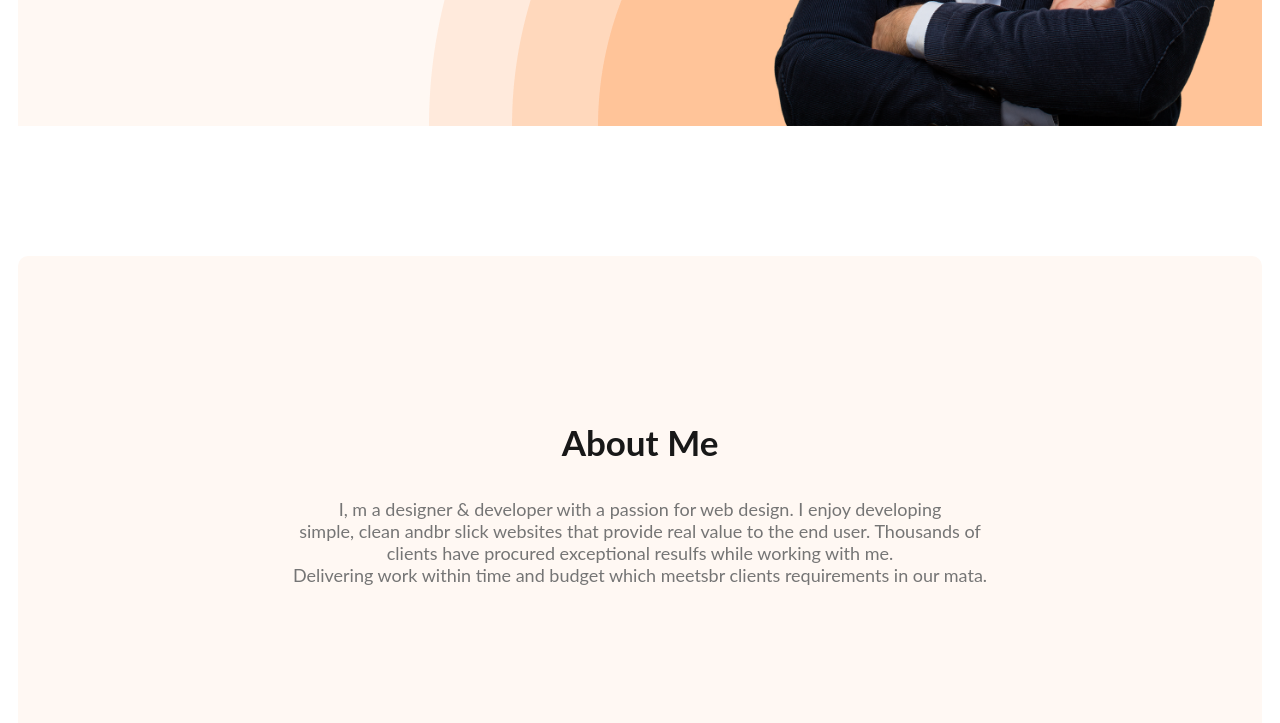
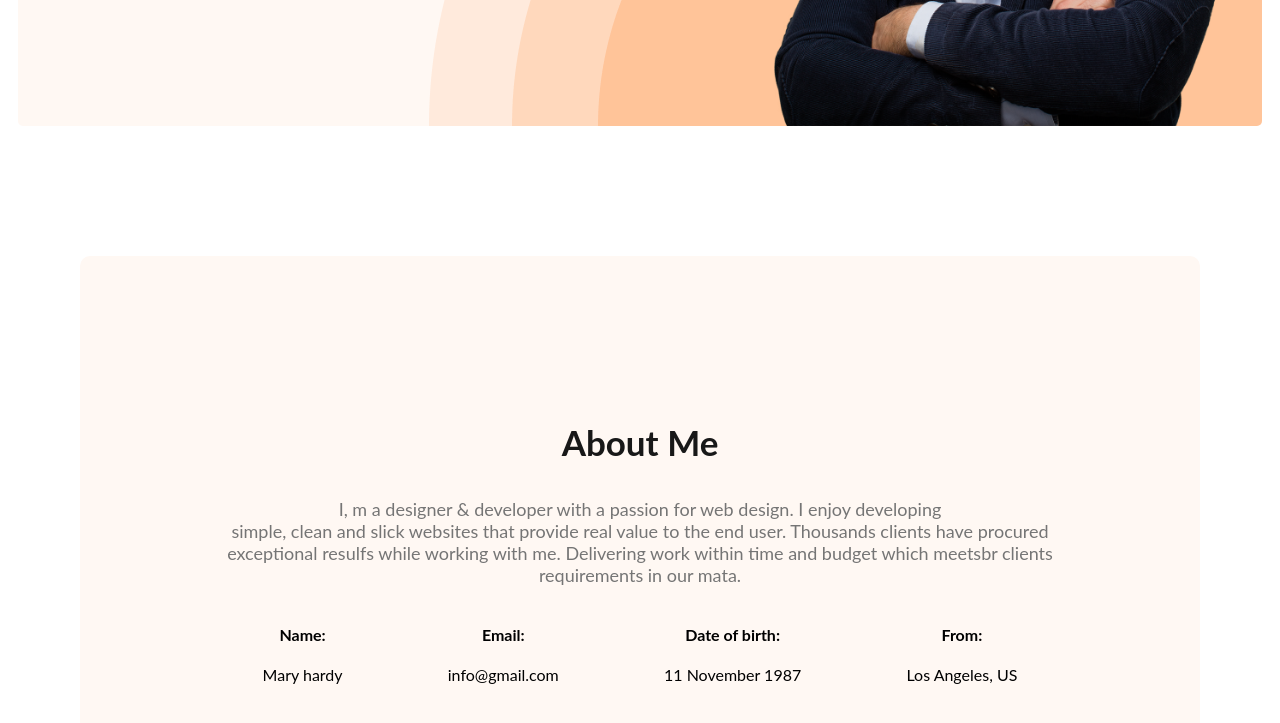
Before and after one commit to kbnishat/DevPortfolio, a plain HTML site: page index.html in a window 1280 px wide. Shown: the part 635-1358 px from the top of the page. Drawn offline with Linux system fonts and the light colour scheme.

```diff
--- a/index.html
+++ b/index.html
@@ -55,11 +55,30 @@
             <section class="about">
                 <h3 class="section-title">About Me</h3>
                 <p class="section-description">I, m a designer & developer with a passion for web design. I enjoy developing <br>
-                    simple, clean andbr
-                     slick websites that provide real value to the end user. Thousands of <br>
-                     clients have procured exceptional resulfs while working with me.<br>
+                    simple, clean and
+                     slick websites that provide real value to the end user. Thousands
+                     clients have procured exceptional resulfs while working with me.
                       Delivering work within time and budget which meetsbr
                      clients requirements in our mata.</p>
+                     <div class="about-info-description">
+                        <div class="about-info">
+                        <h4 class="info-title"> Name:</h4>
+                        <p class="info-discription">Mary hardy</p>
+                        </div>
+                        <div class="about-info">
+                            <h4 class="info-title">Email:</h4>
+
+                            <p class="info-discription"> info@gmail.com</p>
+                        </div>
+                        <div class="about-info">
+                            <h4 class="info-title">Date of birth:</h4>
+                            <p class="info-discription">11 November 1987</p>
+                        </div>
+                        <div class="about-info">
+                            <h4 class="info-title">From:</h4>
+                            <p class="info-discription">Los Angeles, US</p>
+                        </div>
+                     </div>
 
             </section>
         </section>
--- a/styles/style.css
+++ b/styles/style.css
@@ -60,6 +60,7 @@ nav{
     background-repeat: no-repeat;
     background-position: bottom right;
     margin: 0 10px;
+    border-radius: 5px;
 }
 
 .banner{
@@ -114,3 +115,14 @@ nav{
     text-align: center;
     font-size: 18px;
 }
+main{
+    max-width: 1140px;
+    margin: 0 auto;
+}
+.about-info-description{
+    display: flex;
+    justify-content: space-around;
+}
+.about-info{
+    text-align: center;
+}
```
